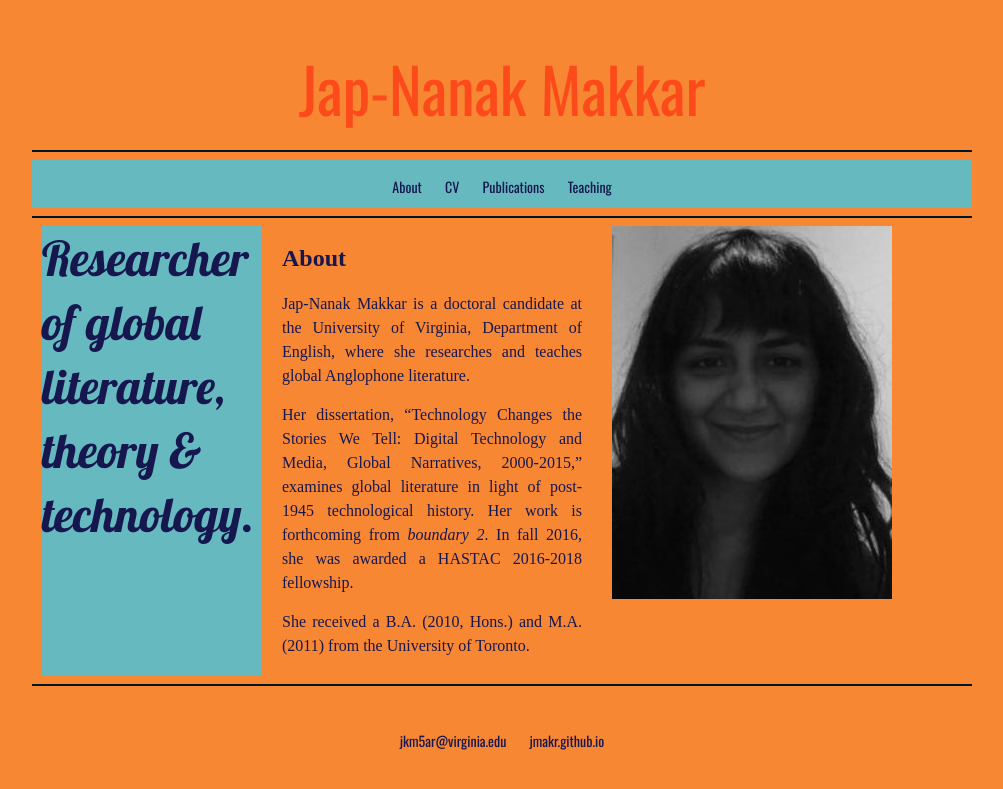
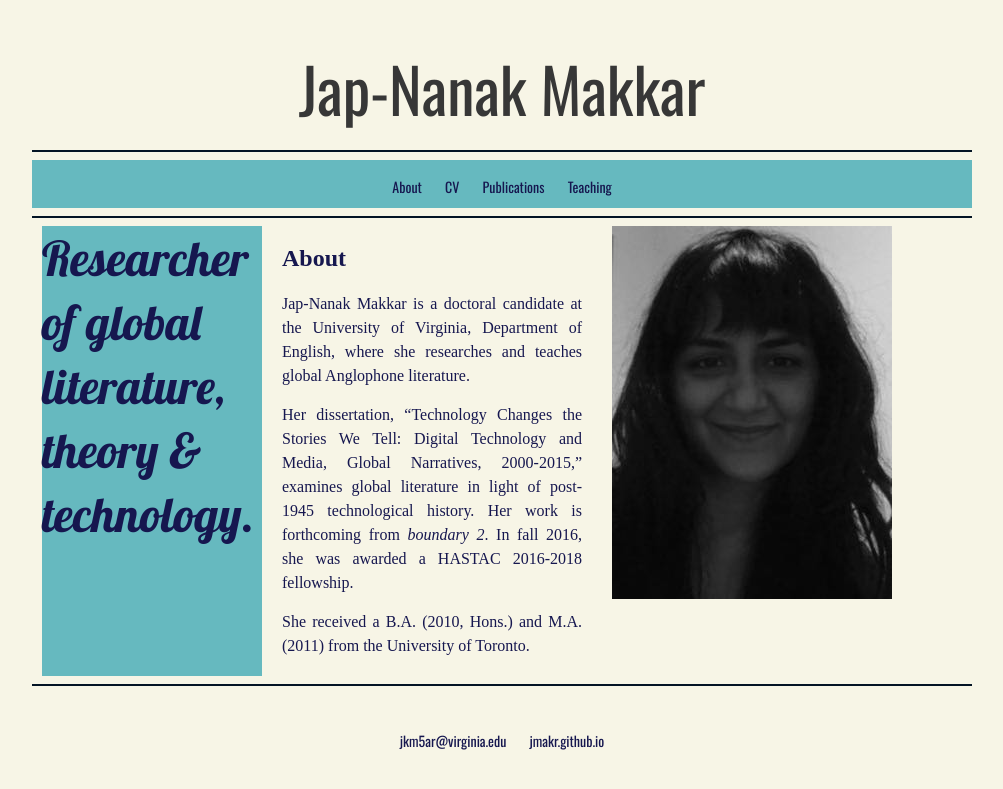
Before and after one commit to jmakr/jmakr.github.io, a Jekyll site: the page built from index.html, in a window 1280 px wide. Shown: the top 789 px of the page, without its empty margins (138-1141 px from the left). Built offline with Jekyll 4.4.1, drawn with Linux system fonts in a browser that asks for light colours; some web fonts are replaced.

Commit message:
Update main.css

```diff
--- a/css/main.css
+++ b/css/main.css
@@ -2,7 +2,7 @@
     width:100%;
     height: 100px;
     display:block;
-    background-color: #f78733; /*sunshine*/
+    background-color: #f7f5e6; /*fresh*/
 
 
 }
@@ -55,7 +55,7 @@
 
 h1 {
   text-align: center;
-  color:#fc4a1a;  /* vermillion  */
+  color:#373737;  /* charcoal  */
   font-family: Oswald, Arial, sans-serif;
   font-weight:400;
   font-size: 62px;
@@ -121,7 +121,7 @@ body {
     display:inline;
     height: 450px;
     font-size: 16px;
-    background-color: #f78733; /*sunshine*/
+    background-color: #f7f5e6; /*fresh*/
 
     margin-right: auto;
     margin-bottom: 40px;
@@ -249,7 +249,7 @@ p3 {
 
 
 footer {
-    background-color:f78733; /* sunshine */
+    background-color:#f7f5e6; /* fresh */
     display:block;
     height: 100px;
     margin-right: auto;
```
